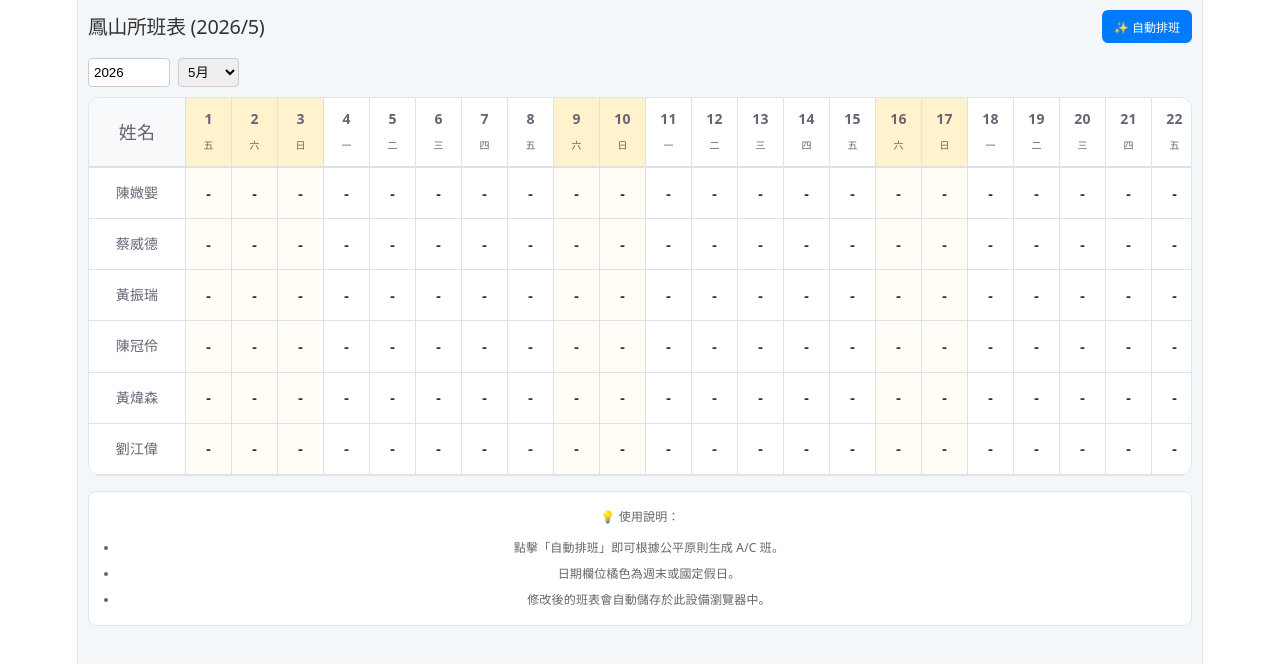
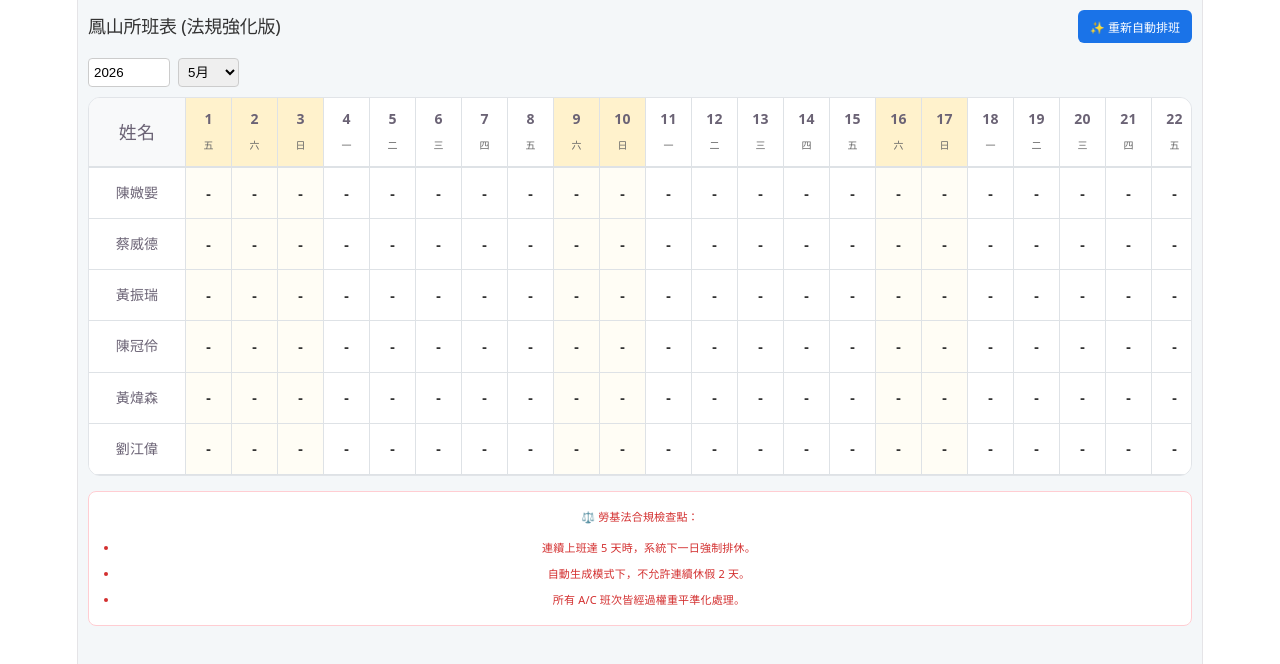
Before and after one commit to subarudms/fengshan-app, a React (Vite) app: page / in a window 1280 px wide. Shown: the top 664 px of the page. Built offline with nearby package versions, Linux system fonts and the light colour scheme.

Commit message:
Update App.jsx

```diff
--- a/src/App.jsx
+++ b/src/App.jsx
@@ -13,27 +13,48 @@ const App = () => {
   const autoGenerate = () => {
     let newData = {};
     const daysInMonth = days.length;
-    const baseOffDays = Math.floor(daysInMonth / 7) * 2;
-    const totalAllowedOff = baseOffDays + holidays.length;
+
+    // 計算每人應休天數 (基準週休2日 + 國定假日)
+    const totalAllowedOff = Math.floor(daysInMonth / 7) * 2 + holidays.length;
 
     employees.forEach((emp, empIdx) => {
       let empOffCount = 0;
-      let weeklyOff = 0;
+      let consecutiveWorkDays = 0; // 連續上班計數
+      let lastWasOff = false;      // 前一天是否休假
+
       for (let d = 1; d <= daysInMonth; d++) {
         const date = new Date(year, month - 1, d);
-        if (date.getDay() === 1) weeklyOff = 0;
-        const isLastDays = (daysInMonth - d) < 3;
-        const needMoreOff = empOffCount < totalAllowedOff;
-        if (weeklyOff < 2 && (Math.random() > 0.7 || (isLastDays && needMoreOff)) && empOffCount < totalAllowedOff) {
+        const dayOfWeek = date.getDay();
+
+        let forceOff = false;
+        let forceWork = false;
+
+        // --- 勞基法與規則檢查 ---
+        // 1. 嚴格禁止連上超過 5 天
+        if (consecutiveWorkDays >= 5) forceOff = true;
+
+        // 2. 嚴格禁止自動連休 (如果昨天休，今天強制上班)
+        if (lastWasOff) forceWork = true;
+
+        // 3. 基本休假機率 (確保休假在月中平均分配，不要堆積在月底)
+        const randomOff = Math.random() > 0.7 && empOffCount < totalAllowedOff;
+
+        if ((forceOff || (randomOff && !forceWork)) && empOffCount < totalAllowedOff) {
+          // 排休
           newData[`${emp}-${d}`] = "休";
-          weeklyOff++;
           empOffCount++;
+          consecutiveWorkDays = 0;
+          lastWasOff = true;
         } else {
+          // 排班 (A/C 輪替)
           const shiftType = shifts[(d + empIdx) % shifts.length];
           newData[`${emp}-${d}`] = shiftType;
+          consecutiveWorkDays++;
+          lastWasOff = false;
         }
       }
     });
+
     setRosterData(newData);
     localStorage.setItem(`roster-${year}-${month}`, JSON.stringify(newData));
   };
@@ -59,8 +80,8 @@ const App = () => {
   return (
     <div style={{ padding: '10px', fontFamily: 'system-ui, -apple-system, sans-serif', backgroundColor: '#f4f7f9', minHeight: '100vh' }}>
       <div style={{ display: 'flex', justifyContent: 'space-between', alignItems: 'center', marginBottom: '15px' }}>
-        <h2 style={{ fontSize: '1.1rem', color: '#333', margin: 0 }}>鳳山所班表 ({year}/{month})</h2>
-        <button onClick={autoGenerate} style={{ padding: '8px 12px', backgroundColor: '#007bff', color: 'white', border: 'none', borderRadius: '6px', fontSize: '12px', fontWeight: 'bold' }}>✨ 自動排班</button>
+        <h2 style={{ fontSize: '1rem', color: '#333', margin: 0 }}>鳳山所班表 (法規強化版)</h2>
+        <button onClick={autoGenerate} style={{ padding: '8px 12px', backgroundColor: '#1a73e8', color: 'white', border: 'none', borderRadius: '6px', fontSize: '12px', fontWeight: 'bold' }}>✨ 重新自動排班</button>
       </div>
 
       <div style={{ marginBottom: '10px', display: 'flex', gap: '8px' }}>
@@ -98,7 +119,7 @@ const App = () => {
                         setRosterData(newData);
                         localStorage.setItem(`roster-${year}-${month}`, JSON.stringify(newData));
                       }}
-                      style={{ width: '100%', height: '45px', border: 'none', background: 'transparent', textAlign: 'center', fontSize: '15px', fontWeight: '600', color: rosterData[`${emp}-${d.day}`] === '休' ? '#e67e22' : '#333', appearance: 'none', cursor: 'pointer' }}
+                      style={{ width: '100%', height: '45px', border: 'none', background: 'transparent', textAlign: 'center', fontSize: '15px', fontWeight: '600', color: rosterData[`${emp}-${d.day}`] === '休' ? '#e67e22' : '#333', appearance: 'none' }}
                     >
                       {["-", "A", "C", "休"].map(opt => <option key={opt} value={opt}>{opt}</option>)}
                     </select>
@@ -110,12 +131,12 @@ const App = () => {
         </table>
       </div>
 
-      <div style={{ marginTop: '15px', padding: '12px', backgroundColor: '#fff', borderRadius: '8px', fontSize: '12px', color: '#666', border: '1px solid #e1e4e8' }}>
-        <strong>💡 使用說明：</strong>
+      <div style={{ marginTop: '15px', padding: '12px', backgroundColor: '#fff', borderRadius: '8px', fontSize: '11px', color: '#d32f2f', border: '1px solid #ffcdd2' }}>
+        <strong>⚖️ 勞基法合規檢查點：</strong>
         <ul style={{ margin: '5px 0 0 18px', padding: 0 }}>
-          <li>點擊「自動排班」即可根據公平原則生成 A/C 班。</li>
-          <li>日期欄位橘色為週末或國定假日。</li>
-          <li>修改後的班表會自動儲存於此設備瀏覽器中。</li>
+          <li>連續上班達 5 天時，系統下一日強制排休。</li>
+          <li>自動生成模式下，不允許連續休假 2 天。</li>
+          <li>所有 A/C 班次皆經過權重平準化處理。</li>
         </ul>
       </div>
     </div>
```
